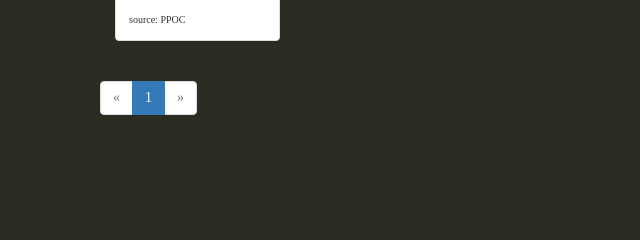
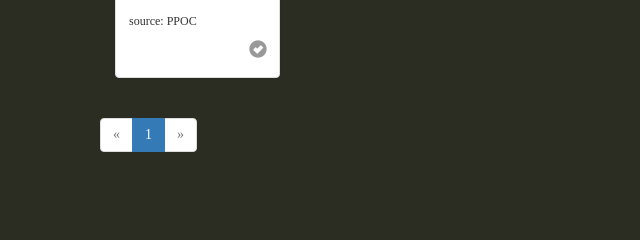
Before and after one commit to lwrubel/disasterview, a Flask app: page /disasters/floods/ in a window 1280 px wide. Shown: the part 317-557 px from the top of the page, without its empty margins (0-640 px from the left). Run offline with Flask 2, Linux system fonts and the light colour scheme; grey boxes marked "Sample" are stand-in pictures; a database or web service that is not in the repository returns one stand-in record (values such as "Sample title"); some libraries are stand-ins or nearby versions; some web fonts are replaced.

Commit message:
add selected items to sessionStorage and remove if selected again

```diff
--- a/disasterview/static/custom.css
+++ b/disasterview/static/custom.css
@@ -5,7 +5,16 @@ body {
    }
 
 .credit {
-  font-size: 10px;
+  font-size: 12px;
+  }
+
+.glyphicon {
+  color: #999;
+  font-size: 18px;
+  }
+
+a:hover > .glyphicon {
+  color: #E1B07E;
   }
 
 .h1, .h2, .h3, .h4, .h5, .h6, h1, h2, h3, h4, h5, h6 {
@@ -53,11 +62,15 @@ body {
   text-shadow: 0 1px 3px rgba(0,0,0,.5);
   }
 
-
 .navbar-default .navbar-nav .open .dropdown-menu>li>a
 .page-list {
   display: none;
 }
+
+.picker {
+  text-align: right;
+  padding-right: 8px;
+  }
 
 .scroller {
    overflow: visible;
--- a/disasterview/templates/events.html
+++ b/disasterview/templates/events.html
@@ -9,9 +9,12 @@
 				{% for item in row %}
 				<div class="item col-xs-12 col-sm-6 col-md-2">
 					<div class="thumbnail">
-					<a href="{{item.nativeView}}" alt=""><img src="{{item.thumbnail}}"></a>
-					<div class="caption"><p>{{item.title}}</p>
-					   <div class="credit">source: {% if item.source == "dpla" %}DPLA{% else %}PPOC{% endif %}</div>
+						<a href="{{item.nativeView}}" alt=""><img src="{{item.thumbnail}}"></a>
+						<div class="caption"><p>{{item.title}}</p>
+						   <div class="credit">source: {% if item.source == "dpla" %}DPLA{% else %}PPOC{% endif %}</div>
+						</div>
+					<div class="picker">
+						<p><a href="#"><span class="glyphicon glyphicon-ok-sign checkmark" name="selection" active="false" data-dbid="{{item.id}}" aria-label="select item"></span></a></p>
 					</div>
 					</div>
 				</div>
@@ -65,6 +68,7 @@
 {% endblock %}
 
 {% block bottom_scripts %}
+	<!-- infinite scroll and masonry tiles -->
 	{% if pagenum == 1 %}
 	<script>
 	  $( document ).ready(function(){
@@ -102,4 +106,41 @@
 	</script>
 	{% endif %}
 
+	<!-- picker -->
+    <script>
+      $( ".picker" ).on("click", function (event) {
+        // check if selected already
+        var status = event.target.getAttribute("active");
+        if (status == "false") {
+
+			//set to selected and change color
+			event.target.setAttribute("active", "true");
+			event.target.style.color = "#E1B07E";
+
+			//set up count variable in sessionStorage
+			if (sessionStorage.getItem("count") == undefined) {
+				  sessionStorage["count"] = "0";
+				}
+			// add dbid to sessionStorage
+			count = Number(sessionStorage["count"]) + 1; //count is a number
+			var dbid = event.target.getAttribute("data-dbid");
+			sessionStorage["data-dbid_" + String(count)] = dbid;
+			sessionStorage["count"] = String(count); //count is now a string
+		}
+		else if (status == "true") {
+			event.target.style.color = "#999";
+			event.target.setAttribute("active", "false");
+			dbid = event.target.getAttribute("data-dbid");
+
+			for (var i = 0; i < sessionStorage.length; i++) {
+    			var key = sessionStorage.key(i);
+    			var value = sessionStorage.getItem(key);
+    			if (value == dbid) {
+    				sessionStorage.removeItem(key);
+    			}
+			}
+		}
+      });
+    </script>
+
 {% endblock %}
```
